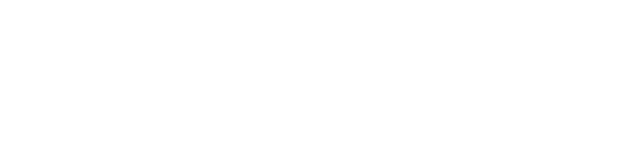
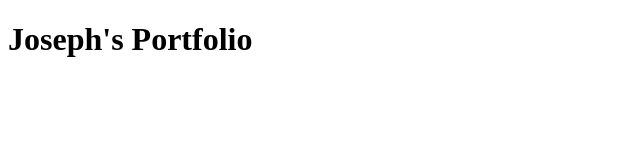
Before and after one commit to Joseph-Bock/Joseph-Bock.github.io, a plain HTML site: page index.html in a window 1280 px wide. Shown: the whole page, without its empty margins (0-640 px from the left). Drawn offline with Linux system fonts and the light colour scheme.

Commit message:
Update index.html

```diff
--- a/index.html
+++ b/index.html
@@ -1,10 +1,13 @@
 <!DOCTYPE html>
 <html>
+
 <head>
     <meta charset="UTF-8" />
-    <title>title</title>
+    <title>Joseph's Portfolio</title>
 </head>
+
 <body>
+    <h1>Joseph's Portfolio</h1>
+</body>
 
-</body>
 </html>
```
